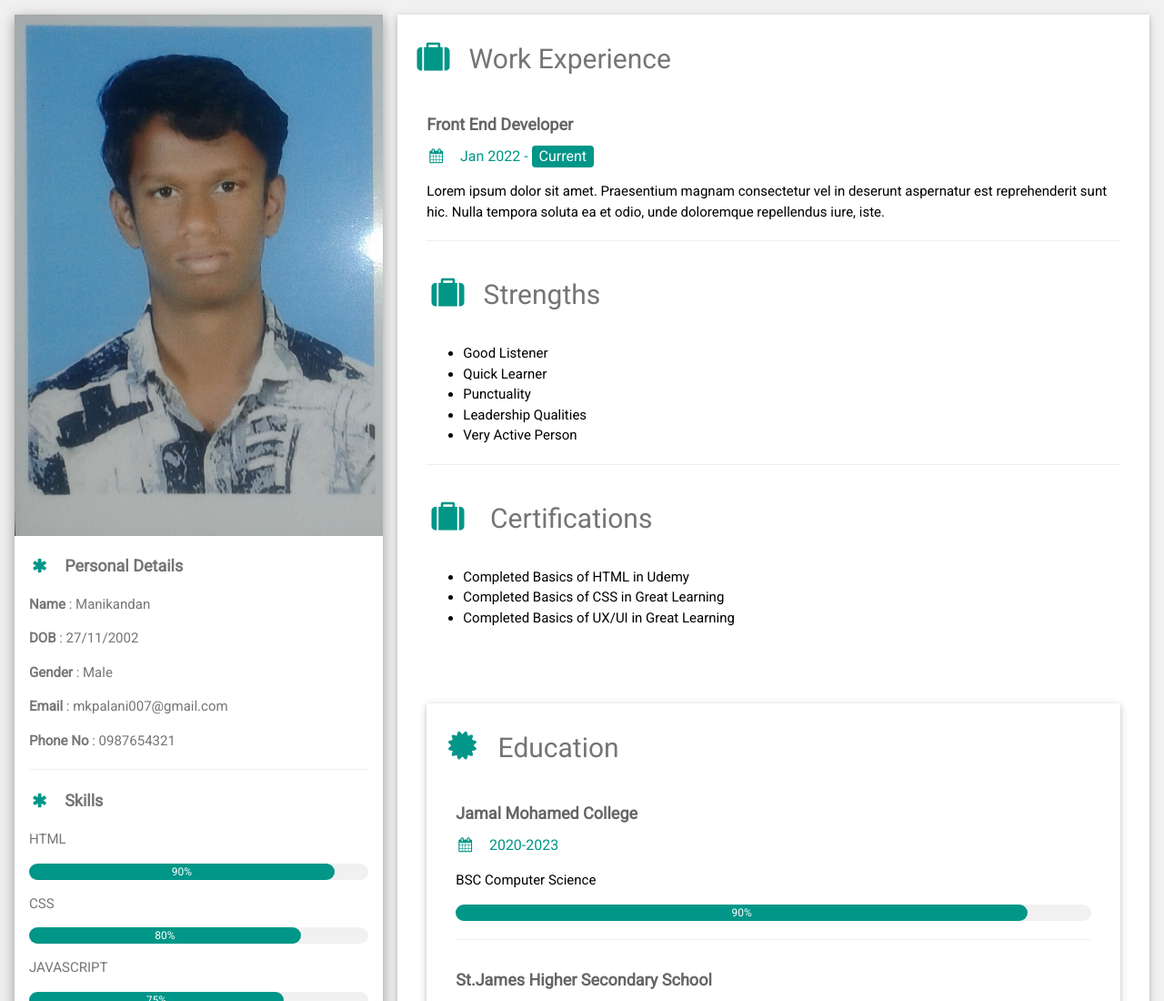
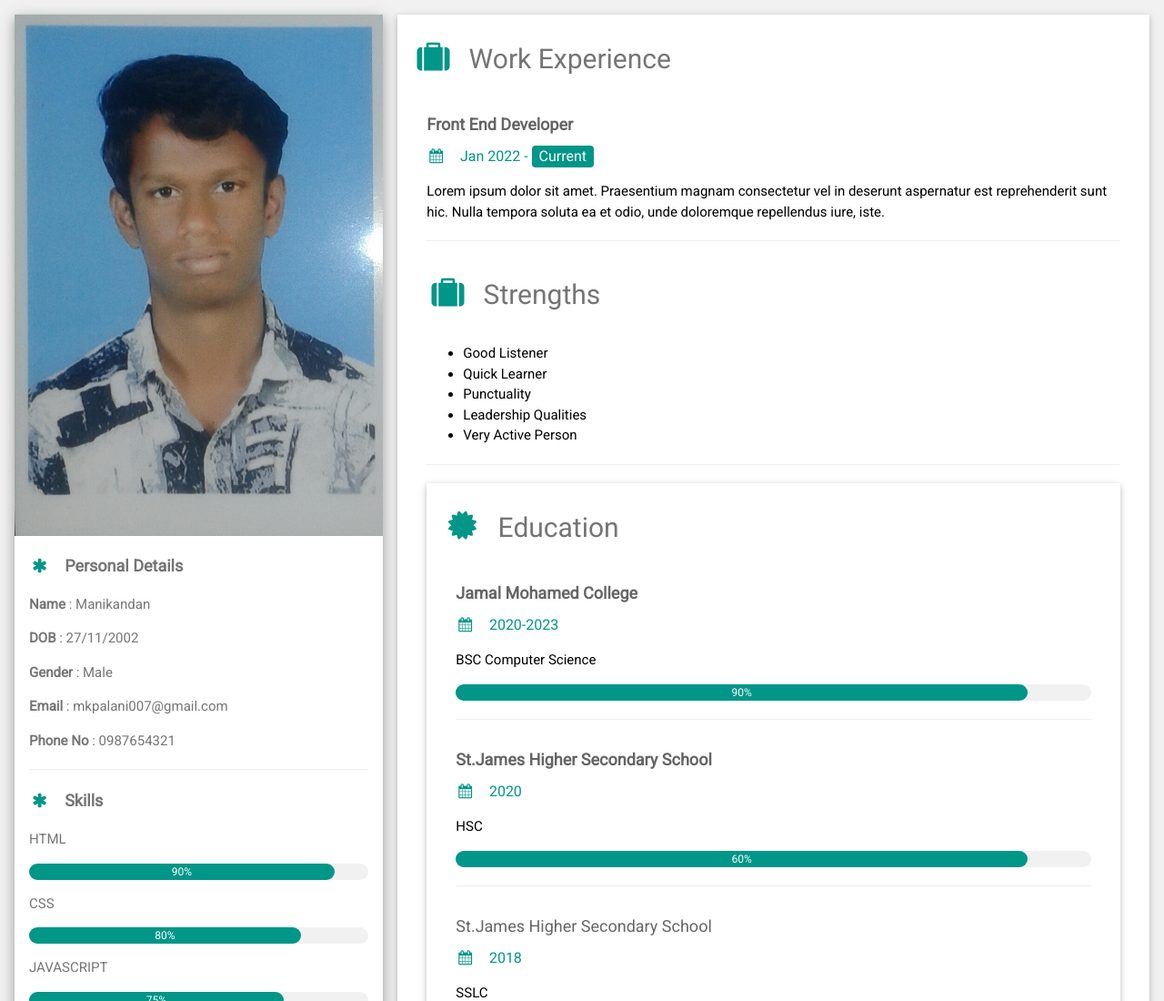
Before and after one commit to samprmk/Resume, a plain HTML site: page index.html in a window 1280 px wide. Shown: the top 1100 px of the page at 91% size. Drawn offline with nearby package versions, Linux system fonts and the light colour scheme.

Commit message:
Update index.html

```diff
--- a/index.html
+++ b/index.html
@@ -91,12 +91,7 @@ html,body,h1,h2,h3,h4,h5,h6 {font-family: "Roboto", sans-serif}
                 <li>Very Active Person</li>
               </ul>
               <hr>
-              <h2 class="w3-text-grey w3-padding-16"><i class="fa fa-suitcase fa-fw w3-margin-right w3-xxlarge w3-text-teal"></i> Certifications</h2>
-              <ul style="list-style-type:disc;">
-                <li>Completed Basics of HTML in Udemy</li>
-                <li>Completed Basics of CSS in Great Learning</li>
-                <li>Completed Basics of UX/UI in Great Learning</li>
-                </ul><br><br><br>
+
 
       <div class="w3-container w3-card w3-white">
         <h2 class="w3-text-grey w3-padding-16"><i class="fa fa-certificate fa-fw w3-margin-right w3-xxlarge w3-text-teal"></i>Education</h2>
```
